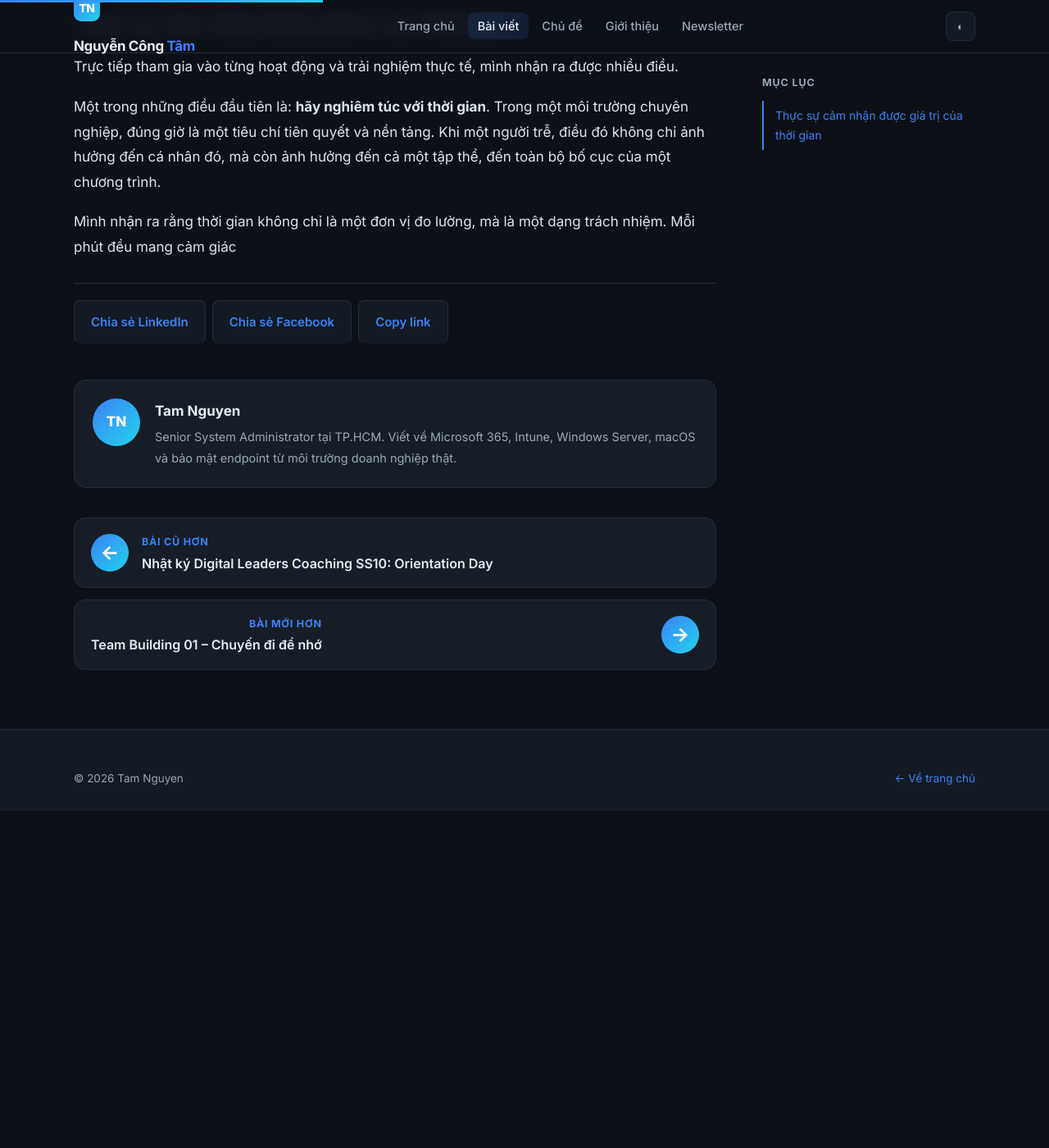
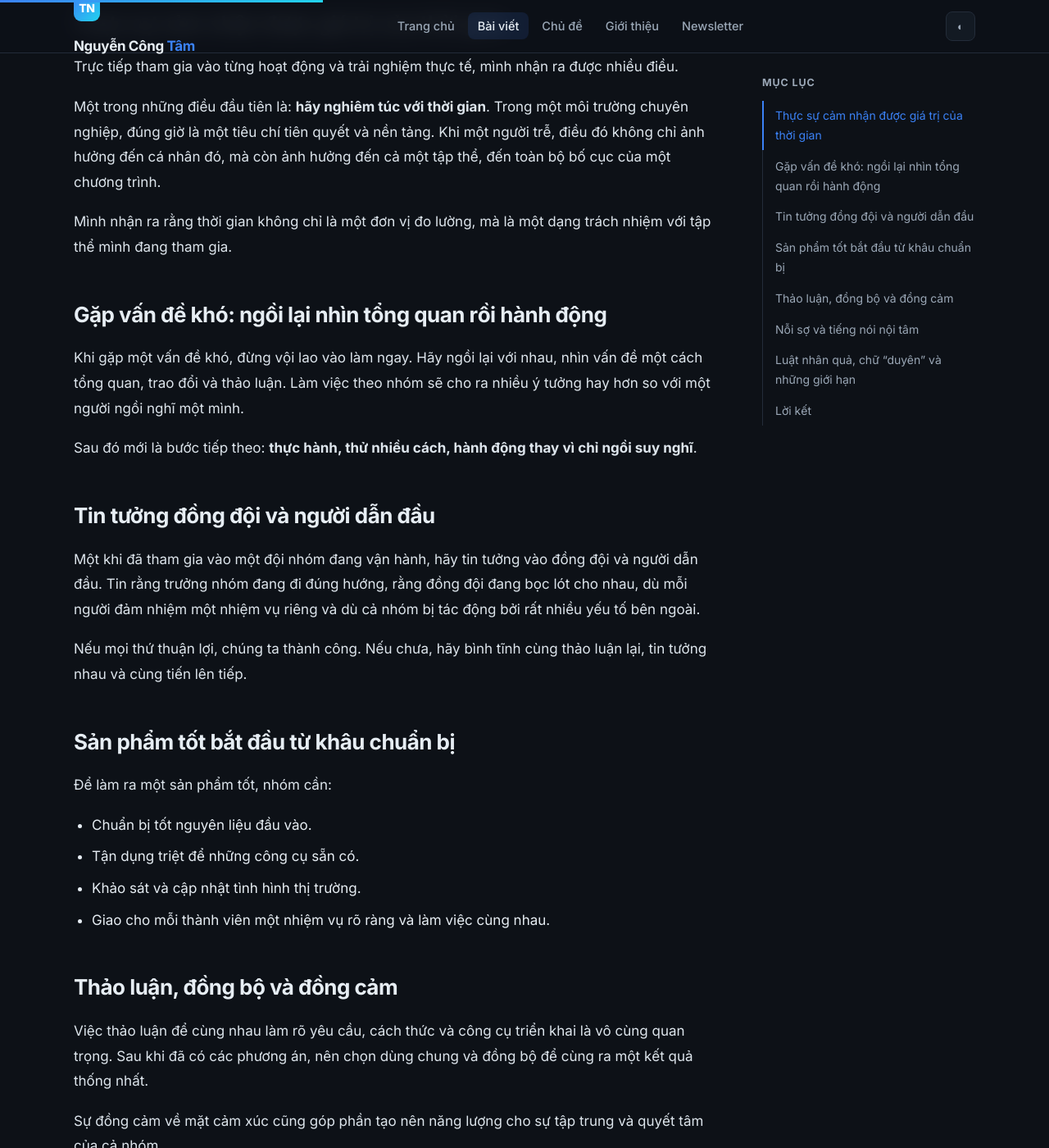
Before and after one commit to congtamsoul/congtamsoul.github.io, a Jekyll site: the page built from _posts/2026-10-03-nhat-ky-digital-leaders-coaching-ss10-retreat-day.md, in a window 1280 px wide and 1400 px high, scrolled down 618 px. Shown: the whole window at 82% size. Built offline with Jekyll 4.4.1, drawn with Linux system fonts in a browser that asks for light colours; before the commit the page ends 1607 px from its top, so only the background shows below that; some of the changed text lies outside the part shown.

Commit message:
retreat day

```diff
--- a/_posts/2026-10-03-nhat-ky-digital-leaders-coaching-ss10-retreat-day.md
+++ b/_posts/2026-10-03-nhat-ky-digital-leaders-coaching-ss10-retreat-day.md
@@ -29,4 +29,49 @@ Trực tiếp tham gia vào từng hoạt động và trải nghiệm thực t
 
 Một trong những điều đầu tiên là: **hãy nghiêm túc với thời gian**. Trong một môi trường chuyên nghiệp, đúng giờ là một tiêu chí tiên quyết và nền tảng. Khi một người trễ, điều đó không chỉ ảnh hưởng đến cá nhân đó, mà còn ảnh hưởng đến cả một tập thể, đến toàn bộ bố cục của một chương trình.
 
-Mình nhận ra rằng thời gian không chỉ là một đơn vị đo lường, mà là một dạng trách nhiệm. Mỗi phút đều mang cảm giác
+Mình nhận ra rằng thời gian không chỉ là một đơn vị đo lường, mà là một dạng trách nhiệm với tập thể mình đang tham gia.
+
+## Gặp vấn đề khó: ngồi lại nhìn tổng quan rồi hành động
+
+Khi gặp một vấn đề khó, đừng vội lao vào làm ngay. Hãy ngồi lại với nhau, nhìn vấn đề một cách tổng quan, trao đổi và thảo luận. Làm việc theo nhóm sẽ cho ra nhiều ý tưởng hay hơn so với một người ngồi nghĩ một mình.
+
+Sau đó mới là bước tiếp theo: **thực hành, thử nhiều cách, hành động thay vì chỉ ngồi suy nghĩ**.
+
+## Tin tưởng đồng đội và người dẫn đầu
+
+Một khi đã tham gia vào một đội nhóm đang vận hành, hãy tin tưởng vào đồng đội và người dẫn đầu. Tin rằng trưởng nhóm đang đi đúng hướng, rằng đồng đội đang bọc lót cho nhau, dù mỗi người đảm nhiệm một nhiệm vụ riêng và dù cả nhóm bị tác động bởi rất nhiều yếu tố bên ngoài.
+
+Nếu mọi thứ thuận lợi, chúng ta thành công. Nếu chưa, hãy bình tĩnh cùng thảo luận lại, tin tưởng nhau và cùng tiến lên tiếp.
+
+## Sản phẩm tốt bắt đầu từ khâu chuẩn bị
+
+Để làm ra một sản phẩm tốt, nhóm cần:
+
+- Chuẩn bị tốt nguyên liệu đầu vào.
+- Tận dụng triệt để những công cụ sẵn có.
+- Khảo sát và cập nhật tình hình thị trường.
+- Giao cho mỗi thành viên một nhiệm vụ rõ ràng và làm việc cùng nhau.
+
+## Thảo luận, đồng bộ và đồng cảm
+
+Việc thảo luận để cùng nhau làm rõ yêu cầu, cách thức và công cụ triển khai là vô cùng quan trọng. Sau khi đã có các phương án, nên chọn dùng chung và đồng bộ để cùng ra một kết quả thống nhất.
+
+Sự đồng cảm về mặt cảm xúc cũng góp phần tạo nên năng lượng cho sự tập trung và quyết tâm của cả nhóm.
+
+## Nỗi sợ và tiếng nói nội tâm
+
+Có những việc trước giờ mình chưa làm và nghĩ rằng mình sẽ không làm được. Nỗi sợ và những lời tự độc thoại trong đầu là một trong nhiều yếu tố cản trở mình dám bứt phá và tiến lên.
+
+Đôi lúc mình không cần phải cân nhắc "có làm hay không", mà hãy để cảm xúc tự nhiên và cứ tiến lên, rồi mình sẽ làm được. Đó là quá trình mình nghe cơ thể lên tiếng qua những cơn đau mỏi, nhưng lý trí lại đáp lại bằng sức mạnh tinh thần và sự quyết tâm: **"Mình sẽ làm được."**
+
+## Luật nhân quả, chữ "duyên" và những giới hạn
+
+Mình nghĩ mọi thứ trên đời đều tuân theo luật nhân quả, hay nói nhẹ nhàng hơn là một chữ **"duyên"**. Khi duyên của mình đủ, mình sẽ gặp. Thay đổi về lượng sẽ biến đổi về chất.
+
+Khi gặp một giới hạn, hãy bước qua nó, để rồi lại gặp một giới hạn khác và lại bước tiếp.
+
+## Lời kết
+
+Có quá nhiều thứ để nói, để chiêm nghiệm và gặt hái chỉ trong hai ngày một đêm.
+
+Hành trình cũng mới chỉ vừa bắt đầu. 8 tháng phía trước sẽ còn nhiều chông gai, nhưng mình mong chờ được vượt qua thêm nhiều giới hạn nữa.
```
Also changed, not shown: other parts of _posts/2026-10-03-nhat-ky-digital-leaders-coaching-ss10-retreat-day.md (+1 -1 lines).
